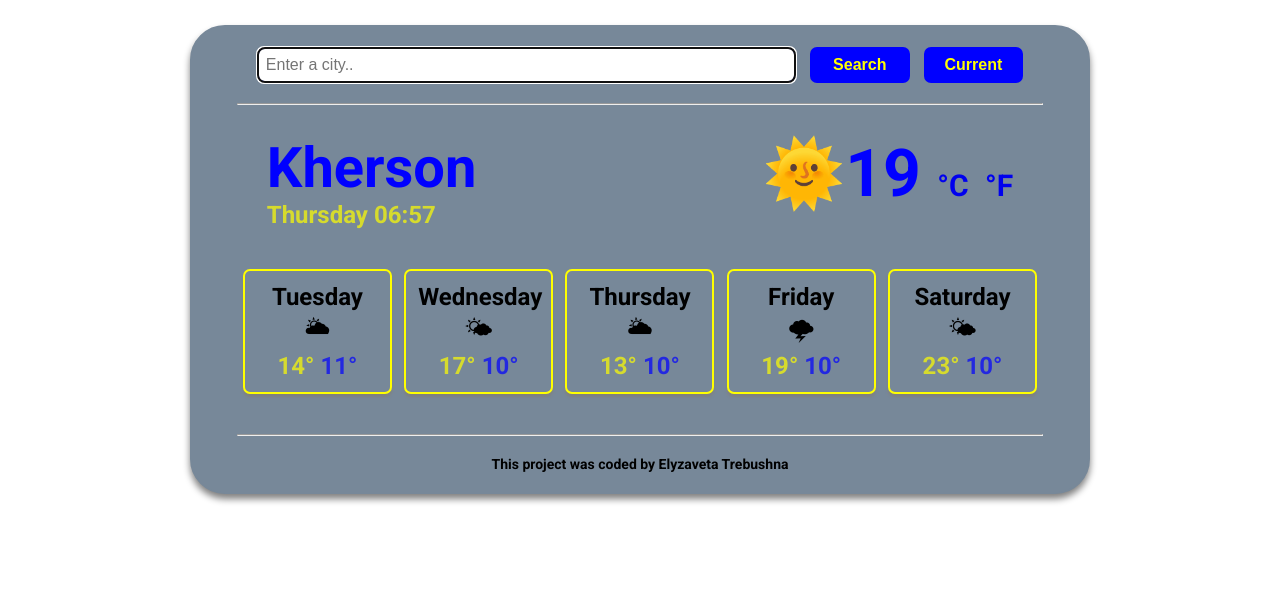
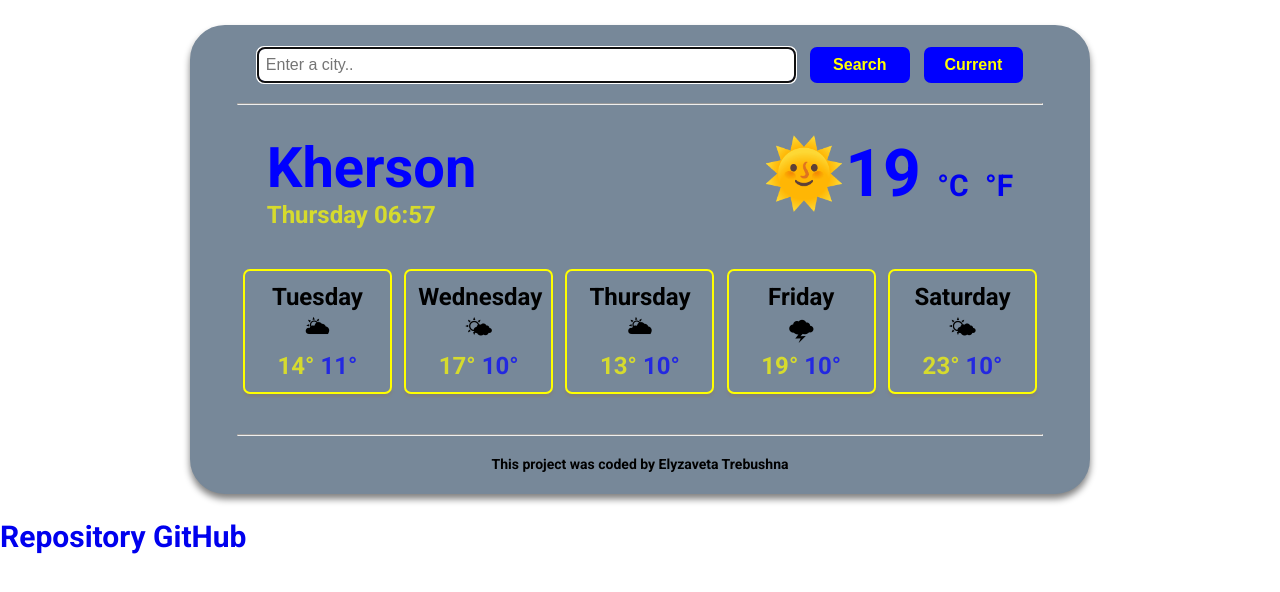
Before and after one commit to ElyzavetaTrebushna/Last-project, a website built with Parcel: page index.html in a window 1280 px wide. Built offline with nearby package versions, Linux system fonts and the light colour scheme.

Commit message:
repository github

```diff
--- a/index.html
+++ b/index.html
@@ -78,6 +78,7 @@
         </footer>
       </div>
     </div>
+    <a href="https://github.com/ElyzavetaTrebushna/Last-project/blob/main/index.html">Repository GitHub</a>
 
     <script src="src/index.js"></script>
   </body>
```
